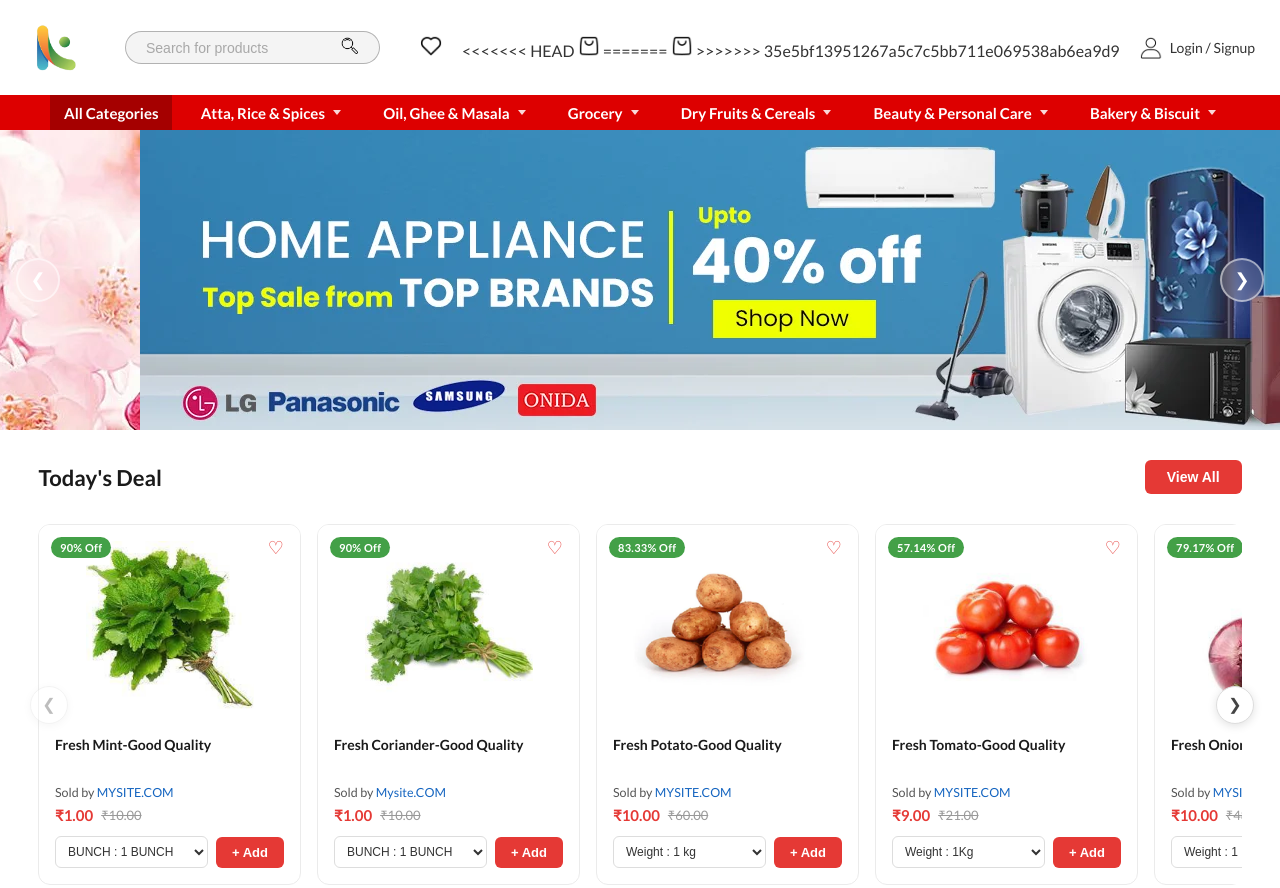
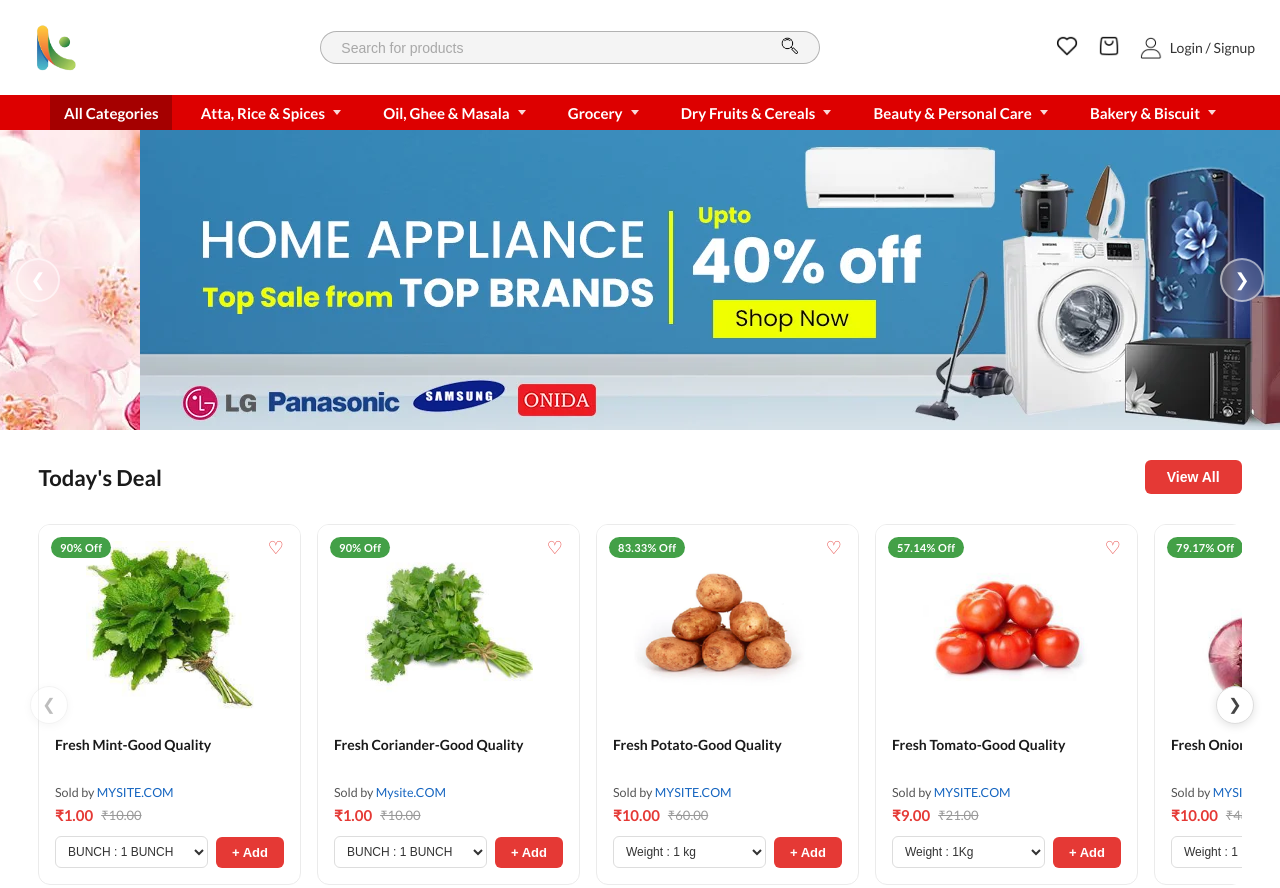
Before and after one commit to upfinity-git/e-commerce, a plain HTML site: page frontend/index.html in a window 1280 px wide. Shown: the top 888 px of the page. Drawn offline with Linux system fonts and the light colour scheme; a web font is replaced by a local one.

Commit message:
uff, all errors fixed

```diff
--- a/frontend/index.html
+++ b/frontend/index.html
@@ -32,11 +32,7 @@
         <img src="assets/img/heart.png" alt="Wishlist">
       </div>
       <div class="crtimg">
-<<<<<<< HEAD
         <img src="assets/img/cart.png" alt="Cart">
-=======
-        <img src="assets/img/cart.png" alt="Carttest">
->>>>>>> 35e5bf13951267a5c7c5bb711e069538ab6ea9d9
       </div>
       <div class="login-page">
         <img src="assets/img/user3dddc6.png" alt="Account">
```
